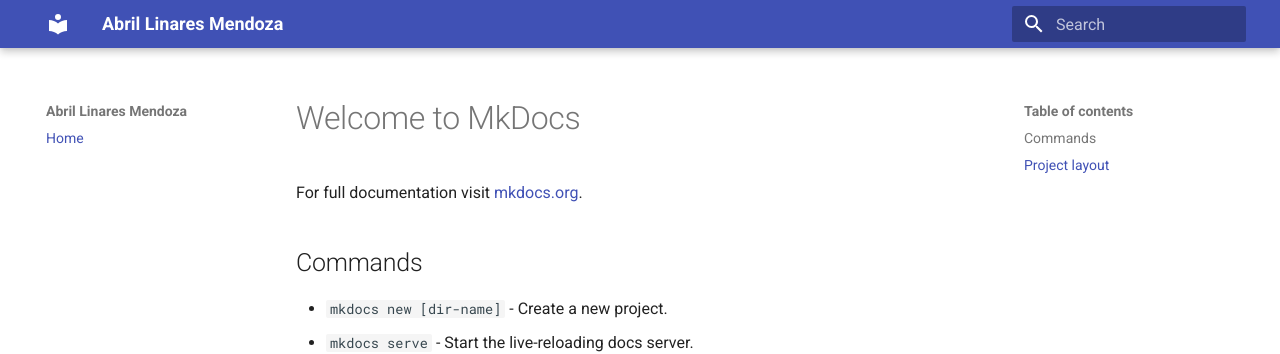
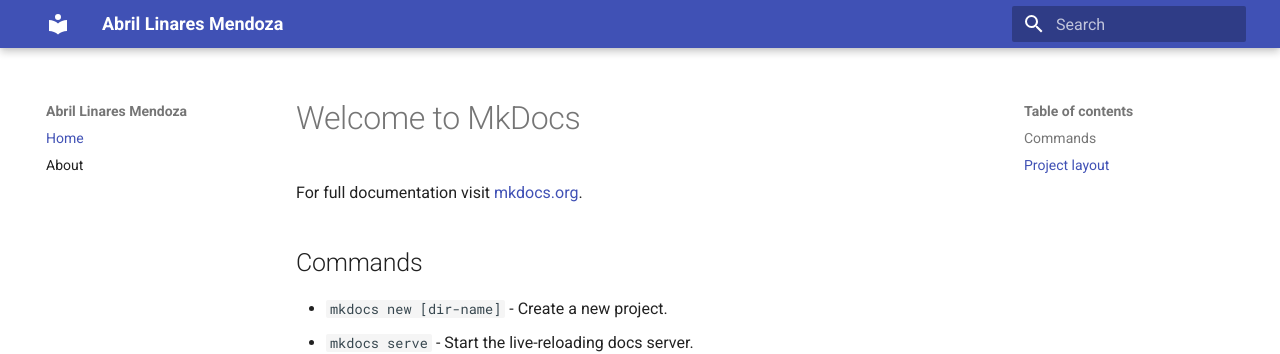
Before and after one commit to abrillm456/abril-website, an MkDocs documentation site: the page built from docs/index.md, in a window 1280 px wide. Shown: the top 354 px of the page. Built offline with MkDocs 1.6.1 and Material for MkDocs 9.7.7, drawn with Linux system fonts in a browser that asks for light colours.

Commit message:
added an about me!

```diff
--- a/mkdocs.yml
+++ b/mkdocs.yml
@@ -1,8 +1,19 @@
 site_name: Abril Linares Mendoza
-site_url: https://abrillm456.github.io/abril-website/
+site_url: https://abrillm456.github.io/my-website/
 
 theme:
   name: material
+  palette:
+    - scheme: default
+      primary: indigo
+      accent: indigo
+    - scheme: slate
+      primary: black
+      accent: indigo
+
+plugins:
+  - search
 
 nav:
   - Home: index.md
+  - About: about.md
```
Also changed, not shown: docs/about.md (added, +1 -0 lines).
